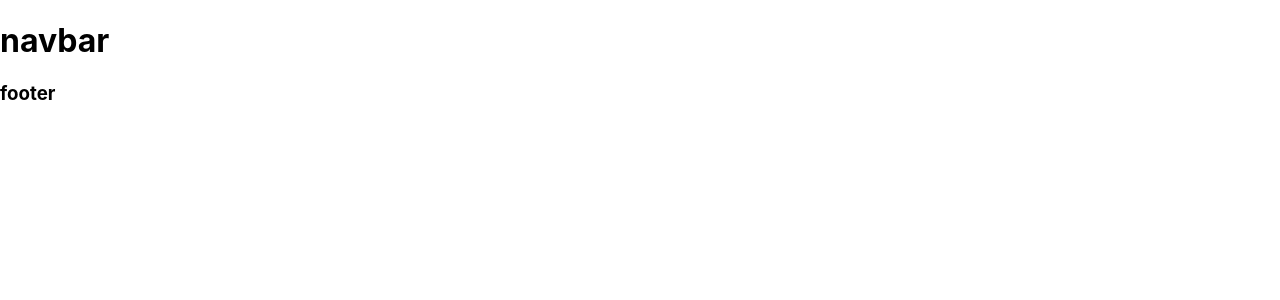
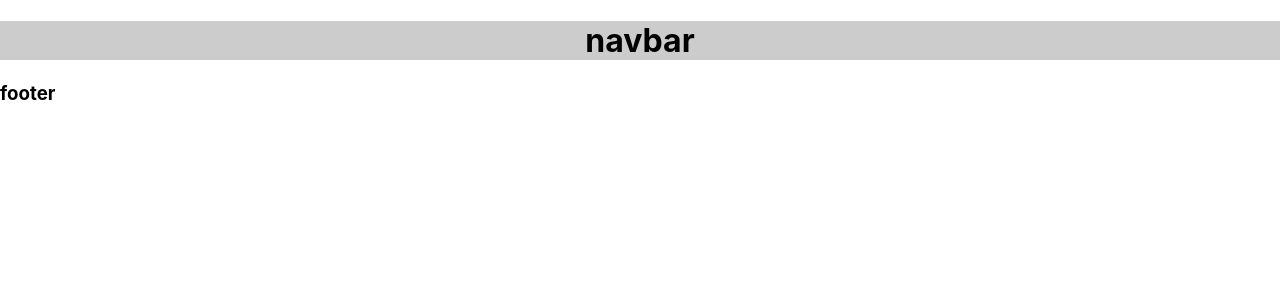
Before and after one commit to ahm1377/blog, a React (Create React App) app: page / in a window 1280 px wide. Shown: the top 300 px of the page. Built offline with nearby package versions, Linux system fonts and the light colour scheme.

Commit message:
add inline css to component

```diff
--- a/src/components/navbar/Navbar.jsx
+++ b/src/components/navbar/Navbar.jsx
@@ -1,7 +1,7 @@
 function Navbar(){
     return(
       <div>
-        <h1>navbar</h1>
+        <h1 style={{textAlign:"center",backgroundColor:"#ccc"}}>navbar</h1>
       </div>
     )
   }
```
